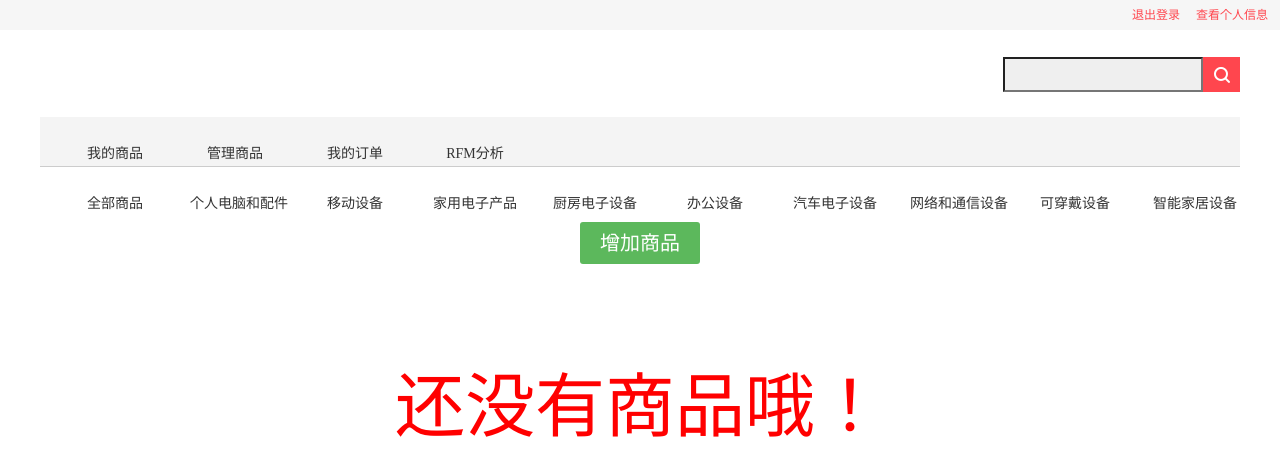
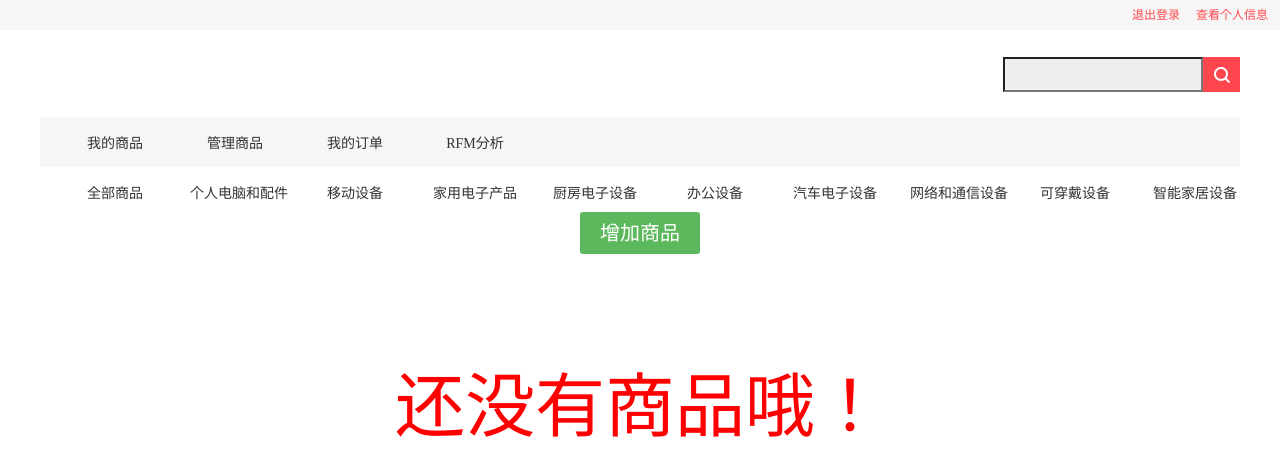
Before and after one commit to ggggyw/test1, a Django app: template templates/shop_manage_products.html in a window 1280 px wide; the page is wider, and only the part inside the window is pictured. Shown: the top 467 px of that part. Run offline with Django 5.2, Linux system fonts and the light colour scheme; the template is opened without the code that fills it: values that come from a table or form of the project are taken from there, others are empty; parts of the project's set-up code (start-up, migrations or seed data) failed here and were passed over; some libraries are stand-ins or nearby versions.

Commit message:
Update shop_manage_products.css

```diff
--- a/static/商家_files/shop_manage_products.css
+++ b/static/商家_files/shop_manage_products.css
@@ -1,19 +1,3 @@
-/* 在这里开始添加您的CSS代码 */
-.classes {
-    background: #f4f4f4;
-    padding: 10px 0;
-    margin-bottom: 20px;
-    border-bottom: 1px solid #ccc;
-}
-
-.classes-items {
-    text-align: center;
-}
-
-.items {
-    text-align: center;
-}
-
 /* -------------------------------------模态框的基本样式 --------------------------*/
 .modal {
     display: none;
```
